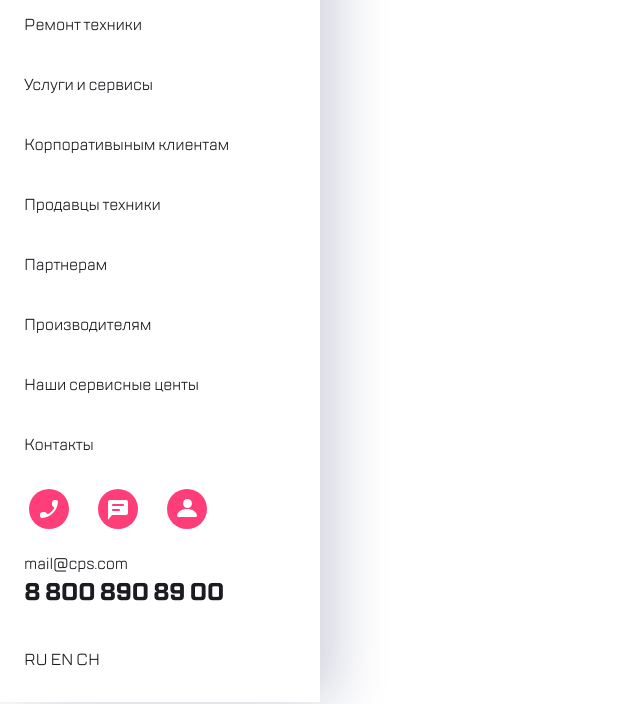
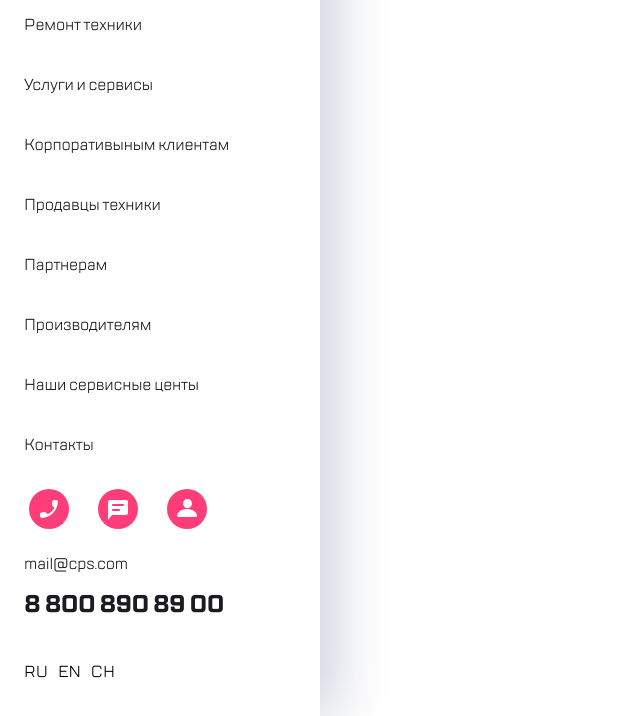
Before and after one commit to Maloverus/block-mobilemenu, a plain HTML site: page index.html in a window 1280 px wide. Shown: the part 98-814 px from the top of the page, without its empty margins (0-640 px from the left). Drawn offline with Linux system fonts and the light colour scheme.

Commit message:
1. HTML switch-language - links replace button. 2. CSS wrapper - fix height site-nav a:hover - fix background

```diff
--- a/css/style.css
+++ b/css/style.css
@@ -2,7 +2,7 @@
   font-family: "TT Lakes Regular";
   src: url("../fonts/TTLakes-Regular.eot");
   src: url("../fonts/TTLakes-Regular.eot?#iefix") format("embedded-opentype"),
-    url("../fonts/TTLakes-Regular.woff") format("woff"), url("../fonts/TTLakes-Regular.ttf") format("truetype");
+  url("../fonts/TTLakes-Regular.woff") format("woff"), url("../fonts/TTLakes-Regular.ttf") format("truetype");
   font-weight: normal;
   font-style: normal;
 }
@@ -11,7 +11,7 @@
   font-family: "TT Lakes Bold";
   src: url("../fonts/TTLakes-Bold.eot");
   src: url("../fonts/TTLakes-Bold.eot?#iefix") format("embedded-opentype"), url("../fonts/TTLakes-Bold.woff") format("woff"),
-    url("../fonts/TTLakes-Bold.ttf") format("truetype");
+  url("../fonts/TTLakes-Bold.ttf") format("truetype");
   font-weight: normal;
   font-style: normal;
 }
@@ -43,7 +43,7 @@ body {
   width: 320px;
   display: flex;
   flex-direction: column;
-  height: 100%;
+  min-height: 100%;
 }
 
 /* site-header */
@@ -97,7 +97,7 @@ body {
 }
 
 .site-nav a:hover {
-  background: url(/icon/main/highlight.svg) no-repeat;
+  background: url(../icon/main/highlight.svg) no-repeat;
   padding: 0 0 0 24px;
   filter: opacity(70%);
   transition: 0.2s;
@@ -115,7 +115,7 @@ body {
 }
 
 .mail {
-  margin: 0 12px 0 0;
+  margin: 0 0 12px 0;
 }
 
 .phone {
@@ -130,6 +130,14 @@ body {
   margin: 0 0 32px 0;
 }
 
-.switch-language a:hover {
-  color: #7e7e82;
+.switch-language__btn {
+  font-family: 'TT Lakes Regular';
+  border: none;
+  background-color: #fff;
+  font-size: 16px;
+  margin: 0 7px 0 0;
 }
+
+.switch-language__btn:hover {
+  color: #7E7E82;
+}
--- a/index.html
+++ b/index.html
@@ -23,7 +23,7 @@
         </svg>
       </button>
       <div class="site-header__item">
-          <a href="#"><img src="icon/header/Group.svg" alt="#"></a>
+        <a href="#"><img src="/icon/header/Group.svg" alt="#"></a>
       </div>
       <button type="button" class="site-header__btn--search button">
         <svg width="40" height="40" viewBox="0 0 40 40" fill="none" xmlns="http://www.w3.org/2000/svg">
@@ -96,19 +96,12 @@
       <a href="tel: 88008908900">8 800 890 89 00</a>
     </div>
     <div class="switch-language">
-        <a href="#">RU</a>
-        <a href="#">EN</a>
-        <a href="#">CH</a>
+      <button type="button" class="switch-language__btn">RU</button>
+      <button type="button" class="switch-language__btn">EN</button>
+      <button type="button" class="switch-language__btn">CH</button>
     </div>
   </footer>
 </div>
 </body>
 
 </html>
-
-
-<!-- <ul class="footer-menu__list">
-               <li class="footer-menu__item"><img src="/icon/footer/chatcopy.svg" alt=""></li>
-               <li class="footer-menu__item"><img src="/icon/footer/chat.svg" alt=""></li>
-               <li class="footer-menu__item"><img src="/icon/footer/profile.svg" alt=""></li>
-            </ul> -->
```
Lines whose indentation alone changed are shown as unchanged.
